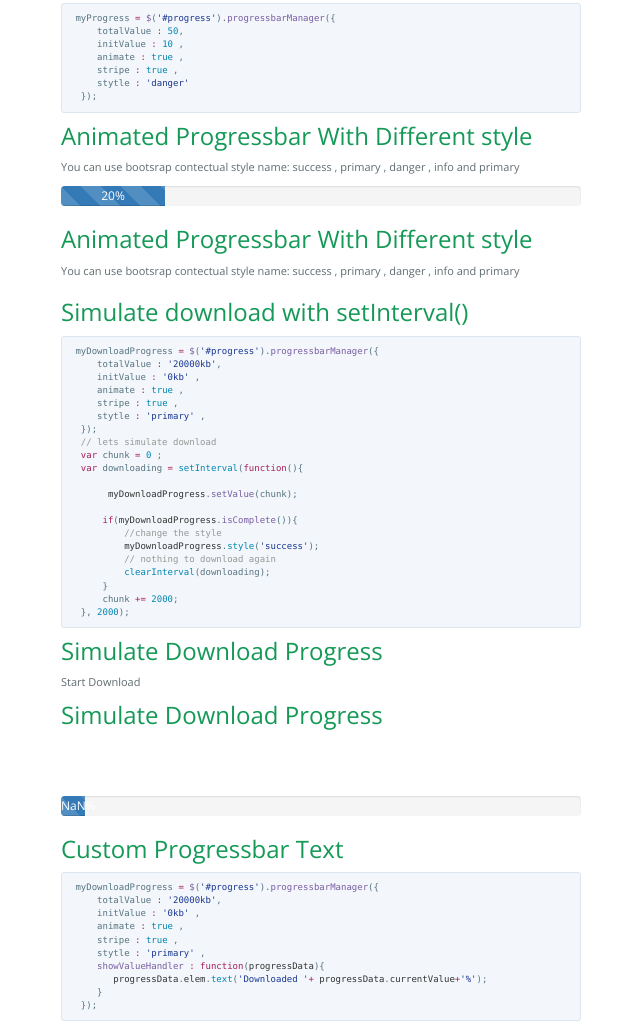
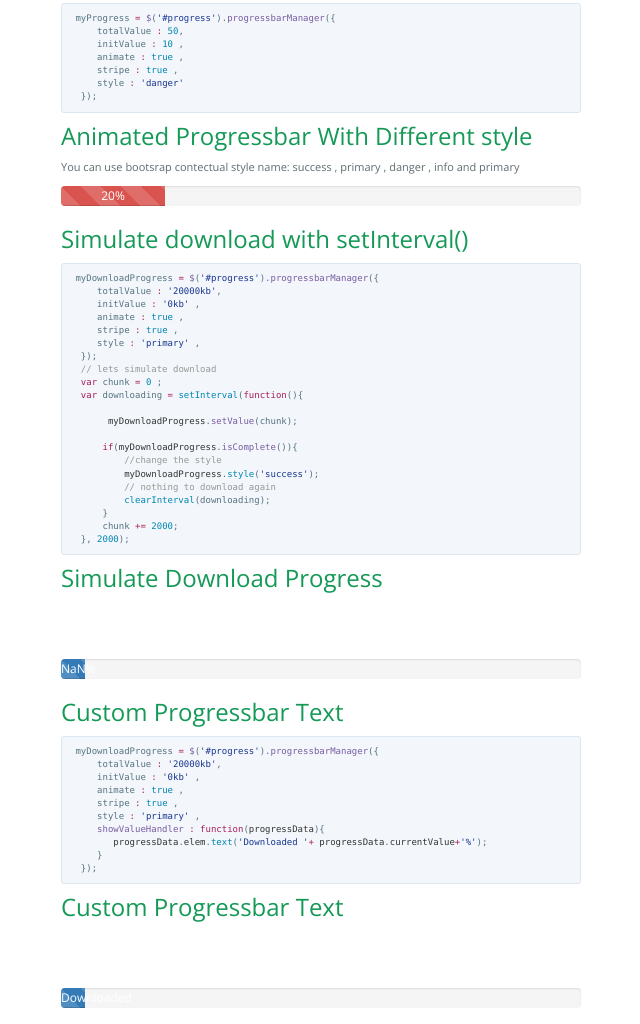
Before and after one commit to hollax/BootstrapProgressbarManager, a plain HTML site: page index.html in a window 1280 px wide. Shown: the part 1988-3012 px from the top of the page, without its empty margins (319-959 px from the left). Drawn offline with nearby package versions, Linux system fonts and the light colour scheme.

Commit message:
Update index.html

```diff
--- a/index.html
+++ b/index.html
@@ -165,14 +165,9 @@ you are using it to monitor download or upload progress, you can use the bytes r
      initValue <span class="pl-k">:</span> <span class="pl-c1">10</span> ,
      animate <span class="pl-k">:</span> <span class="pl-c1">true</span> ,
      stripe <span class="pl-k">:</span> <span class="pl-c1">true</span> ,
-     stytle <span class="pl-k">:</span> <span class="pl-s"><span class="pl-pds">'</span>danger<span class="pl-pds">'</span></span>
+     style <span class="pl-k">:</span> <span class="pl-s"><span class="pl-pds">'</span>danger<span class="pl-pds">'</span></span>
   });</pre></div>
 
-<div id="example-3">
-  <h3>
-<a id="-animated-progressbar-with-different-style-" class="anchor" href="#-animated-progressbar-with-different-style-" aria-hidden="true"><span aria-hidden="true" class="octicon octicon-link"></span></a> Animated Progressbar With Different style </h3>
-   <p> You can use bootsrap contectual style name: success , primary , danger , info and primary </p>
-</div>
 
 <div id="example-3">
   <h3> Animated Progressbar With Different style </h3>
@@ -184,7 +179,7 @@ you are using it to monitor download or upload progress, you can use the bytes r
      initValue : 10 ,
      animate : true ,
      stripe : true ,
-     stytle : 'danger'
+     style : 'danger'
   });
 </script>
 
@@ -196,7 +191,7 @@ you are using it to monitor download or upload progress, you can use the bytes r
      initValue <span class="pl-k">:</span> <span class="pl-s"><span class="pl-pds">'</span>0kb<span class="pl-pds">'</span></span> ,
      animate <span class="pl-k">:</span> <span class="pl-c1">true</span> ,
      stripe <span class="pl-k">:</span> <span class="pl-c1">true</span> ,
-     stytle <span class="pl-k">:</span> <span class="pl-s"><span class="pl-pds">'</span>primary<span class="pl-pds">'</span></span> ,
+     style <span class="pl-k">:</span> <span class="pl-s"><span class="pl-pds">'</span>primary<span class="pl-pds">'</span></span> ,
   });
   <span class="pl-c">// lets simulate download</span>
   <span class="pl-k">var</span> chunk <span class="pl-k">=</span> <span class="pl-c1">0</span> ;
@@ -213,12 +208,6 @@ you are using it to monitor download or upload progress, you can use the bytes r
       chunk <span class="pl-k">+=</span> <span class="pl-c1">2000</span>;
   }, <span class="pl-c1">2000</span>);</pre></div>
 
-<div id="example-3">
-  <h3>
-<a id="-simulate-download-progress-" class="anchor" href="#-simulate-download-progress-" aria-hidden="true"><span aria-hidden="true" class="octicon octicon-link"></span></a> Simulate Download Progress </h3>
-   <p> Start Download </p>
-</div>
-
 
 <div id="example-4">
   <h3> Simulate Download Progress </h3>
@@ -231,7 +220,7 @@ you are using it to monitor download or upload progress, you can use the bytes r
             initValue : '0kb' ,
             animate : true ,
             stripe : true ,
-            stytle : 'primary' ,
+            style : 'primary' ,
     });
     // wait for user click
     $('#start-download').click(function(){
@@ -258,7 +247,7 @@ you are using it to monitor download or upload progress, you can use the bytes r
      initValue <span class="pl-k">:</span> <span class="pl-s"><span class="pl-pds">'</span>0kb<span class="pl-pds">'</span></span> ,
      animate <span class="pl-k">:</span> <span class="pl-c1">true</span> ,
      stripe <span class="pl-k">:</span> <span class="pl-c1">true</span> ,
-     stytle <span class="pl-k">:</span> <span class="pl-s"><span class="pl-pds">'</span>primary<span class="pl-pds">'</span></span> ,
+     style <span class="pl-k">:</span> <span class="pl-s"><span class="pl-pds">'</span>primary<span class="pl-pds">'</span></span> ,
      <span class="pl-en">showValueHandler</span> <span class="pl-k">:</span> <span class="pl-k">function</span>(<span class="pl-smi">progressData</span>){
         <span class="pl-smi">progressData</span>.<span class="pl-smi">elem</span>.<span class="pl-c1">text</span>(<span class="pl-s"><span class="pl-pds">'</span>Downloaded <span class="pl-pds">'</span></span><span class="pl-k">+</span> <span class="pl-smi">progressData</span>.<span class="pl-smi">currentValue</span><span class="pl-k">+</span><span class="pl-s"><span class="pl-pds">'</span>%<span class="pl-pds">'</span></span>);
      }
@@ -266,7 +255,7 @@ you are using it to monitor download or upload progress, you can use the bytes r
 
 <div id="example-5">
   <h3> Custom Progressbar Text </h3>
-   <p> <button id="start-download-1"  class="btn btn-primary">Start Download </button></p>
+   <p> <button id="start-download-2"  class="btn btn-primary">Start Download </button></p>
 </div>
 
 <script>
@@ -275,7 +264,7 @@ you are using it to monitor download or upload progress, you can use the bytes r
             initValue : '0kb' ,
             animate : true ,
             stripe : true ,
-            stytle : 'primary' ,
+            style : 'primary' ,
             showValueHandler : function(progressData){
                 progressData.elem.text('Downloaded '+ progressData.currentPercent+'%');
              }
```
